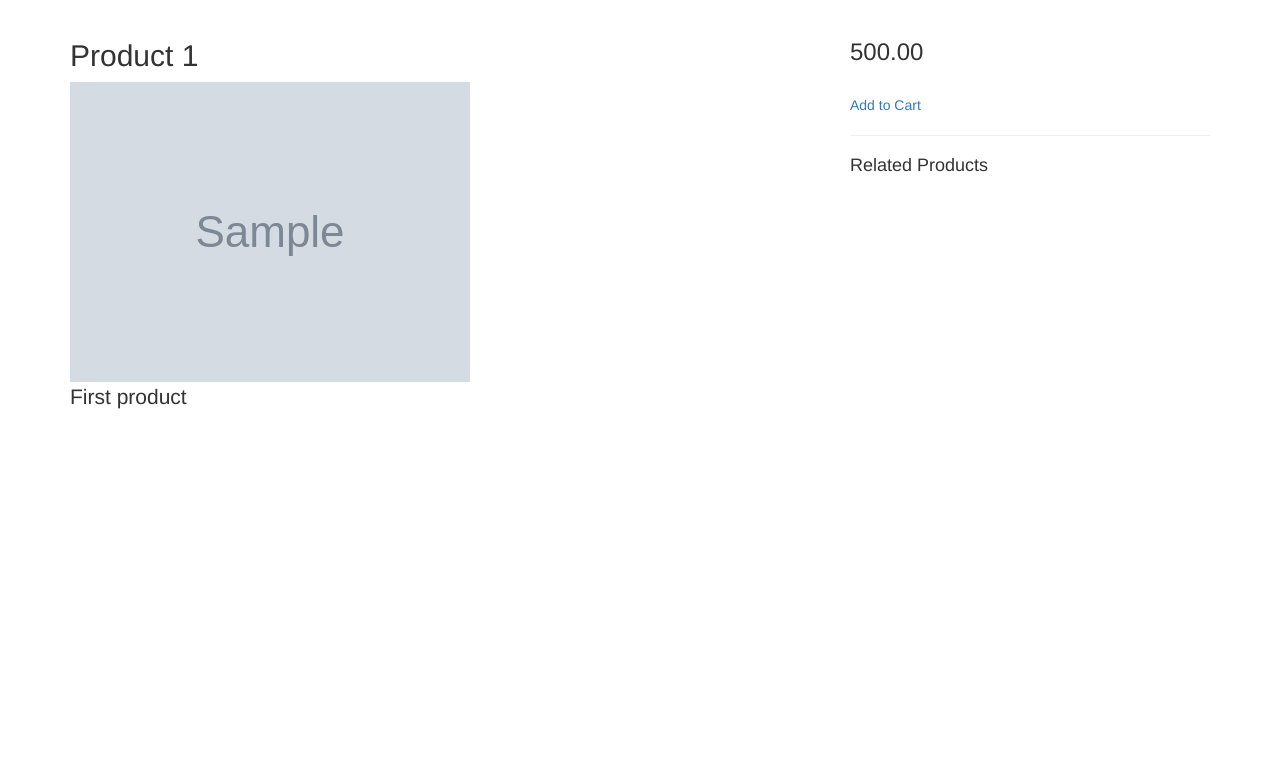
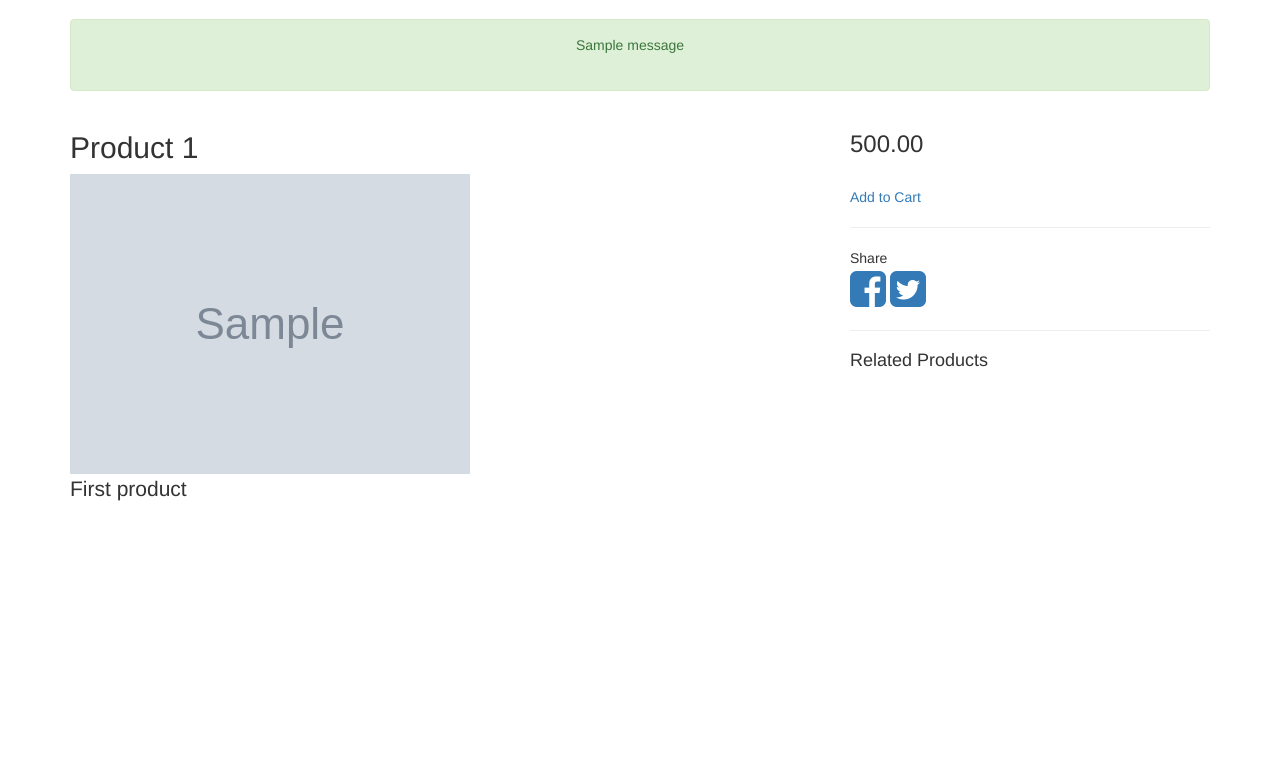
Before and after one commit to anthonymiyoro/gnome, a Django app: page /products/1/ in a window 1280 px wide. Shown: the part 51-814 px from the top of the page. Run offline with Django 3.2, Linux system fonts and the light colour scheme; data comes from the database, SQL or seed files in the repository; both versions use the stored data as it was after the commit; tables that the repository leaves empty hold one stand-in row (values such as "Sample post"); grey boxes marked "Sample" are stand-in pictures; one stand-in notice (Sample message) is shown; some libraries are stand-ins or nearby versions.

Commit message:
Added sharing in product pages

```diff
--- a/src/products/templates/products/product_detail.html
+++ b/src/products/templates/products/product_detail.html
@@ -49,6 +49,20 @@
 
 <br/>
 <hr/>
+
+    <p>
+    Share<br/>
+{#        gets page link and adds it to facebook share#}
+    <a href="https://www.facebook.com/sharer/sharer.php?u={{ request.build_absolute_uri }}">
+    <i class="fa fa-facebook-square fa-3x"></i></a>
+
+    <a href="twitter.com">
+        <i class="fa fa-twitter-square fa-3x"></i></a>
+    </p>
+
+    <hr/>
+
+
 <h4>Related Products</h4>
 
 </div>
--- a/src/products/views.py
+++ b/src/products/views.py
@@ -30,13 +30,12 @@ class VariationListView(StaffRequiredMixin, ListView):
         return queryset
 
     def post(self, request, *args, **kwargs):
-        #
         formset = VariationInventoryFormSet(request.POST, request.FILES)
-        print request.POST
         if formset.is_valid():
             formset.save(commit=False)
             for form in formset:
                 new_item = form.save(commit=False)
+                # if new_item.title:
                 product_pk = self.kwargs.get("pk")
                 product = get_object_or_404(Product, pk=product_pk)
                 new_item.product = product
--- a/src/templates/base.html
+++ b/src/templates/base.html
@@ -14,34 +14,40 @@
             <title>{% block head_title %}eCommerce 2{% endblock %}</title>
 
             {% include 'head_css.html' %}
-
               <style>
               {% block style %}{% endblock %}
               </style>
-
-
 
       </head>
 
       <body>
            {% include 'navbar.html' %}
 
+{#           if messages is triggered, display message#}
+           {% if messages %}
+           <div class="container">
+               <div class="alert alert-success text-center alert-dismissible">
+                   {% for message in messages %}
+                       <p{% if message.tags %} class="{{ message.tags }}"{% endif %}>{{ message }}</p>
+                       </br>
+                   {% endfor %}
+               </div>
+           </div>
+           {% endif %}
+
            {% block jumbotron %}
 
            {% endblock %}
             <div class="container">
 
-
-
                 {% block content %}
 
                 {% endblock %}
-
 
             </div> <!-- /container -->
 
            {% include "javascript.html" %}
 
+      </body>
 
-  </body>
 </html>
```
Also changed, not shown: src/db.sqlite3. Lines whose indentation alone changed are shown as unchanged.
